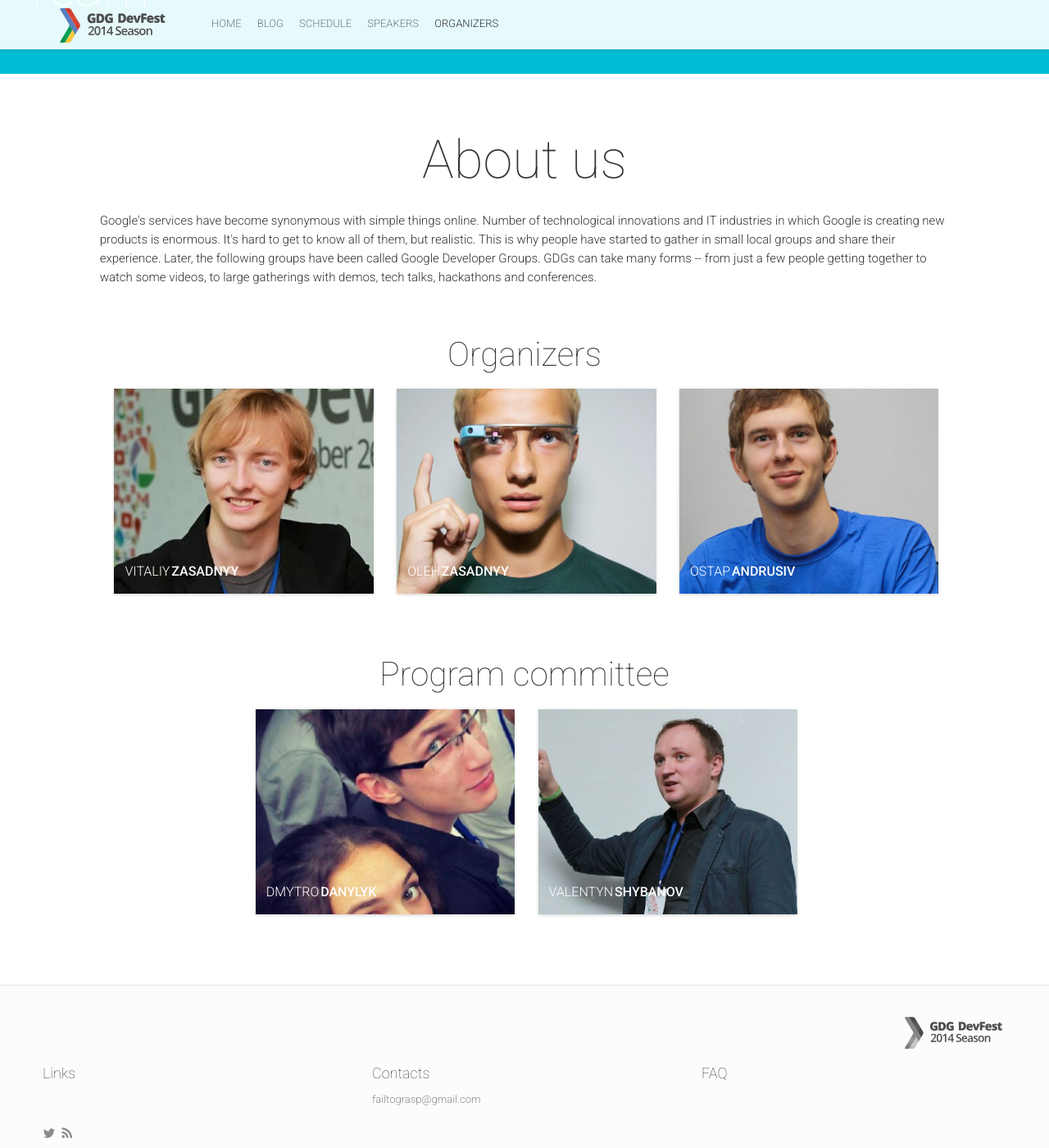
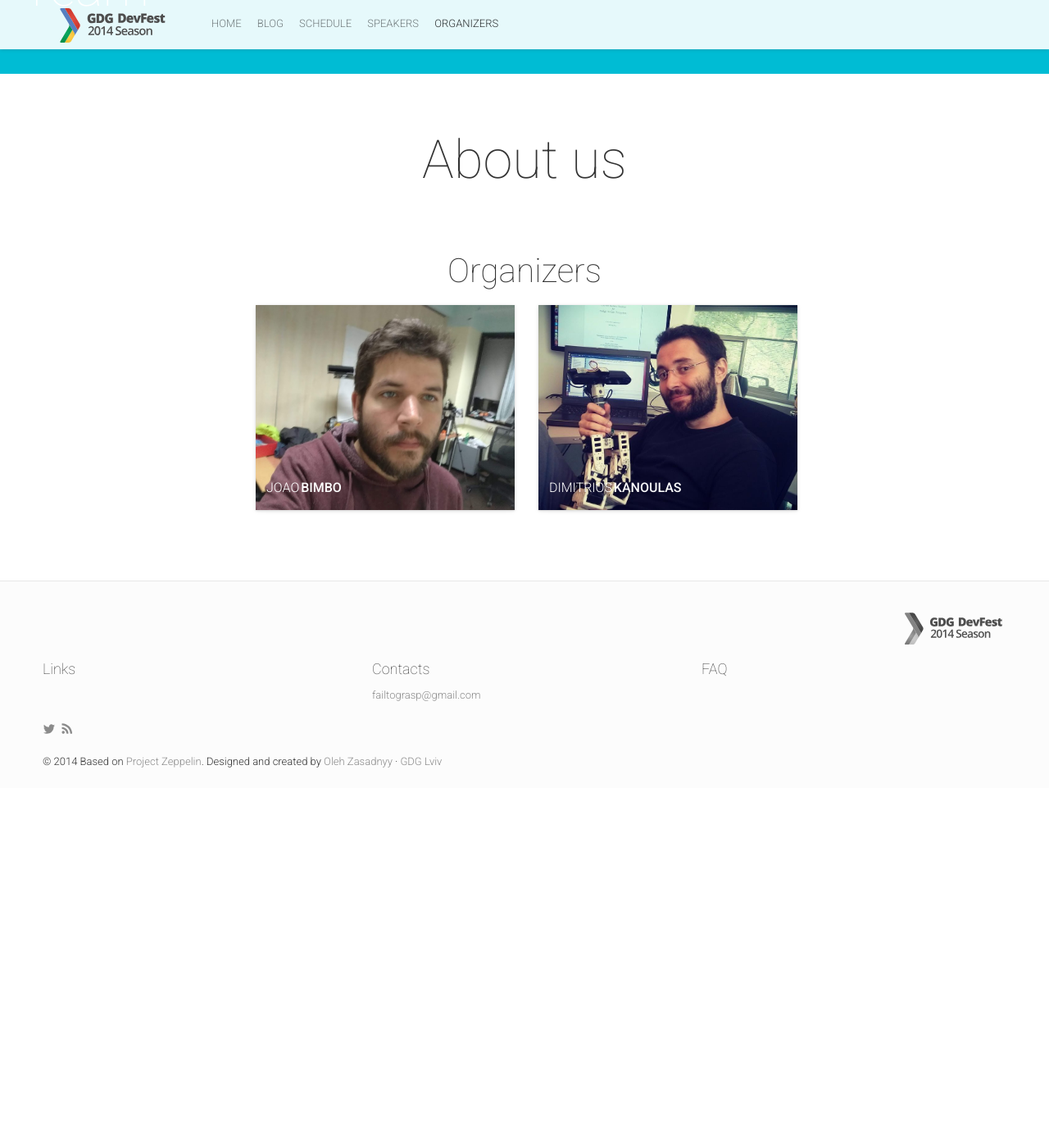
Before and after one commit to unconventionalgrasping/unconventionalgrasping.github.io, a Jekyll site: the page built from team.html, in a window 1280 px wide and 1400 px high, scrolled down 317 px. Shown: the whole window at 82% size. Built offline with Jekyll 4.4.1, drawn with Linux system fonts in a browser that asks for light colours; nearby versions of some CDN libraries; comment, search, counter and statistics services are not loaded; after the commit the page ends 1278 px from its top, so only the background shows below that.

```diff
--- a/_config.yml
+++ b/_config.yml
@@ -205,7 +205,7 @@ showSessions: true
 
 # Team Block
 teamBlockTitle: "About us"
-aboutUs: "Google's services have become synonymous with simple things online. Number of technological innovations and IT industries in which Google is creating new products is enormous. It's hard to get to know all of them, but realistic. This is why people have started to gather in small local groups and share their experience. Later, the following groups have been called Google Developer Groups. GDGs can take many forms -- from just a few people getting together to watch some videos, to large gatherings with demos, tech talks, hackathons and conferences."
+aboutUs: ""
 
 # Logistics Find Way Block
 findWayTitle: "Find your way here"
--- a/_data/team.yml
+++ b/_data/team.yml
@@ -1,60 +1,28 @@
 -
   id: 0
-  name: "Vitaliy"
-  surname: "Zasadnyy"
-  title: "Sponsors and Speakers Manager"
-  thumbnailUrl: VitaliyZasadnyy.jpg
+  name: "Joao"
+  surname: "Bimbo"
+  title: "Postdoc, Yale University"
+  thumbnailUrl: joao.jpg
   team: true
   ribbon:
-    - {abbr: "GDG", title: "Google Developer Group"}
+    #- {abbr: "GDG", title: "Google Developer Group"}
   social:
-    - {name: "google-plus", link: "https://google.com/+VitalikZasadnyy"}
-    - {name: "twitter", link: "https://twitter.com/zasadnyy"}
-    - {name: "github", link: "https://github.com/zasadnyy"}
-    - {name: "site", link: "http://zasadnyy.com/"}
+    #- {name: "google-plus", link: "https://google.com/+VitalikZasadnyy"}
+    #- {name: "twitter", link: "https://twitter.com/zasadnyy"}
+    #- {name: "github", link: "https://github.com/zasadnyy"}
+    #- {name: "site", link: "http://zasadnyy.com/"}
 -
   id: 1
-  name: "Oleh"
-  surname: "Zasadnyy"
-  title: "Designer and Web Developer"
-  thumbnailUrl: OlehZasadnyy.jpg
-  team: true
+  name: "Dimitrios"
+  surname: "Kanoulas"
+  title: "Lecturer, UCL"
+  thumbnailUrl: dimitris.jpg
+  team: false
   ribbon:
-    - {abbr: "GDG", title: "Google Developer Group"}
+    #- {abbr: "GDG", title: "Google Developer Group"}
   social:
-    - {name: "google-plus", link: "https://google.com/+OlehZasadnyy"}
-    - {name: "github", link: "https://github.com/ozasadnyy"}
+    #- {name: "google-plus", link: "https://google.com/+OlehZasadnyy"}
+    #- {name: "github", link: "https://github.com/ozasadnyy"}
 -
   id: 2
-  name: "Ostap"
-  surname: "Andrusiv"
-  title: "Sponsors and Speakers Manager"
-  thumbnailUrl: OstapAndrusiv.jpg
-  team: true
-  ribbon:
-    - {abbr: "GDG", title: "Google Developer Group"}
-  social:
-    - {name: "google-plus", link: "https://google.com/+OstapAndrusiv"}
-    - {name: "twitter", link: "https://twitter.com/p1f"}
-    - {name: "site", link: "http://andrusiv.com/"}
--
-  id: 4
-  name: "Dmytro"
-  surname: "Danylyk"
-  title: "Android Program Committee"
-  thumbnailUrl: DmytroDanylyk.jpg
-  subTeam: true
-  social:
-    - {name: "google-plus", link: "https://plus.google.com/+DmytroDanylyk"}
-    - {name: "twitter", link: "https://twitter.com/dmytrodanylyk"}
-    - {name: "github", link: "https://github.com/dmytrodanylyk"}
--
-  id: 7
-  name: "Valentyn"
-  surname: "Shybanov"
-  title: "Web and Cloud Program Committee"
-  thumbnailUrl: ValentynShybanov.jpg
-  subTeam: true
-  social:
-    - {name: "google-plus", link: "https://google.com/+ValentynShybanov"}
-    - {name: "site", link: "http://olostan.name/"}
--- a/_includes/team.html
+++ b/_includes/team.html
@@ -31,7 +31,7 @@
             </div>
             {% endif %} {% endfor %}
         </div>
-        <div class="col-lg-10 col-lg-offset-1 text-center">
+        <!--div class="col-lg-10 col-lg-offset-1 text-center">
             <h4 class="text-left animated hiding appear-animation-trigger" data-animation="fadeInUp" data-delay="0">Program committee</h4>
             {% for teamMember in site.data.team %} {% if teamMember.subTeam != null %}
             <div class="effect-wrapper col-md-4 col-sm-6 col-xs-12 cols-centered appear-animation">
@@ -56,7 +56,7 @@
                 </div>
             </div>
             {% endif %} {% endfor %}
-        </div>
+        </div-->
     </div>
 </section>
 <!-- End Team List -->
```
Also changed, not shown: _data/organizers.yml (+4 -4 lines), img/people/dimitris.jpg (added), img/people/joao.jpg (added).
